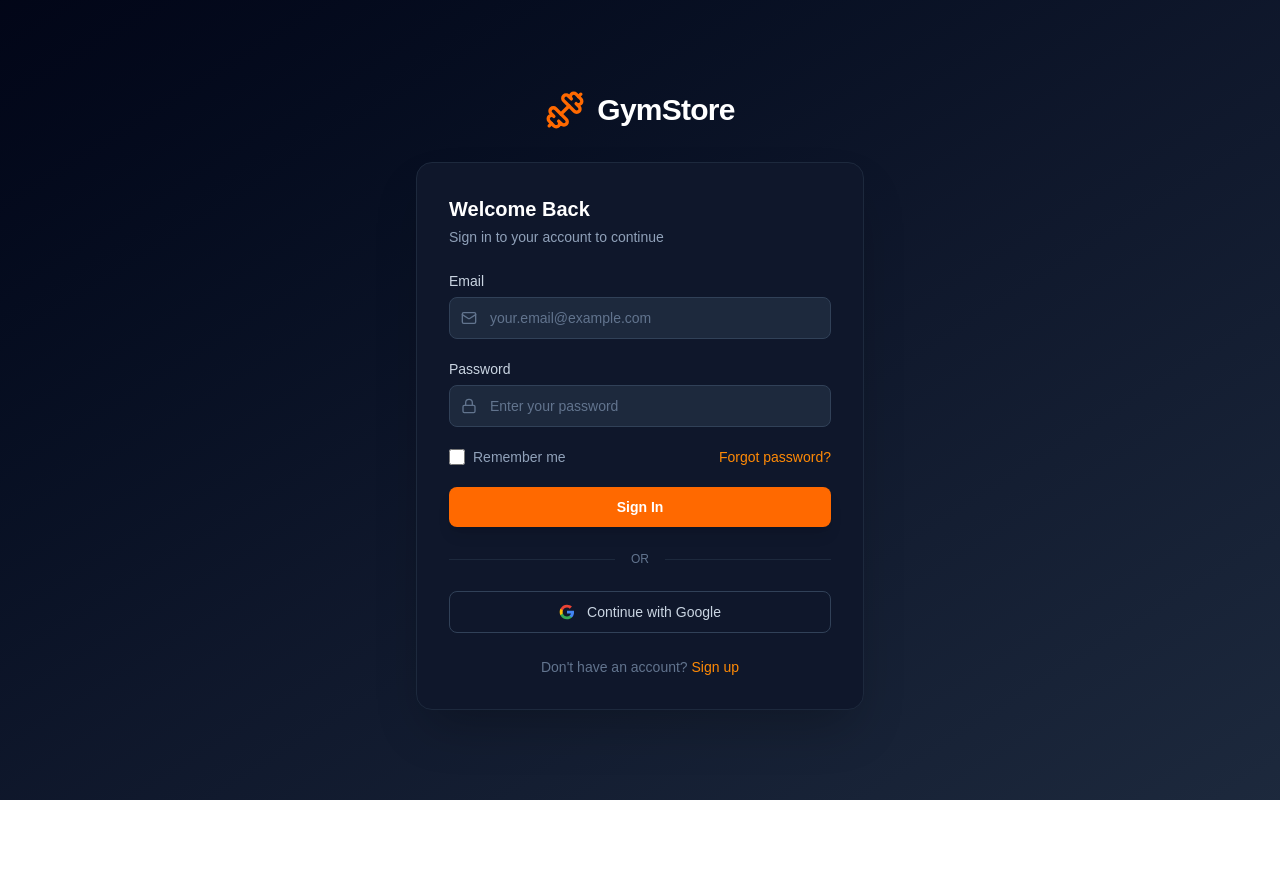
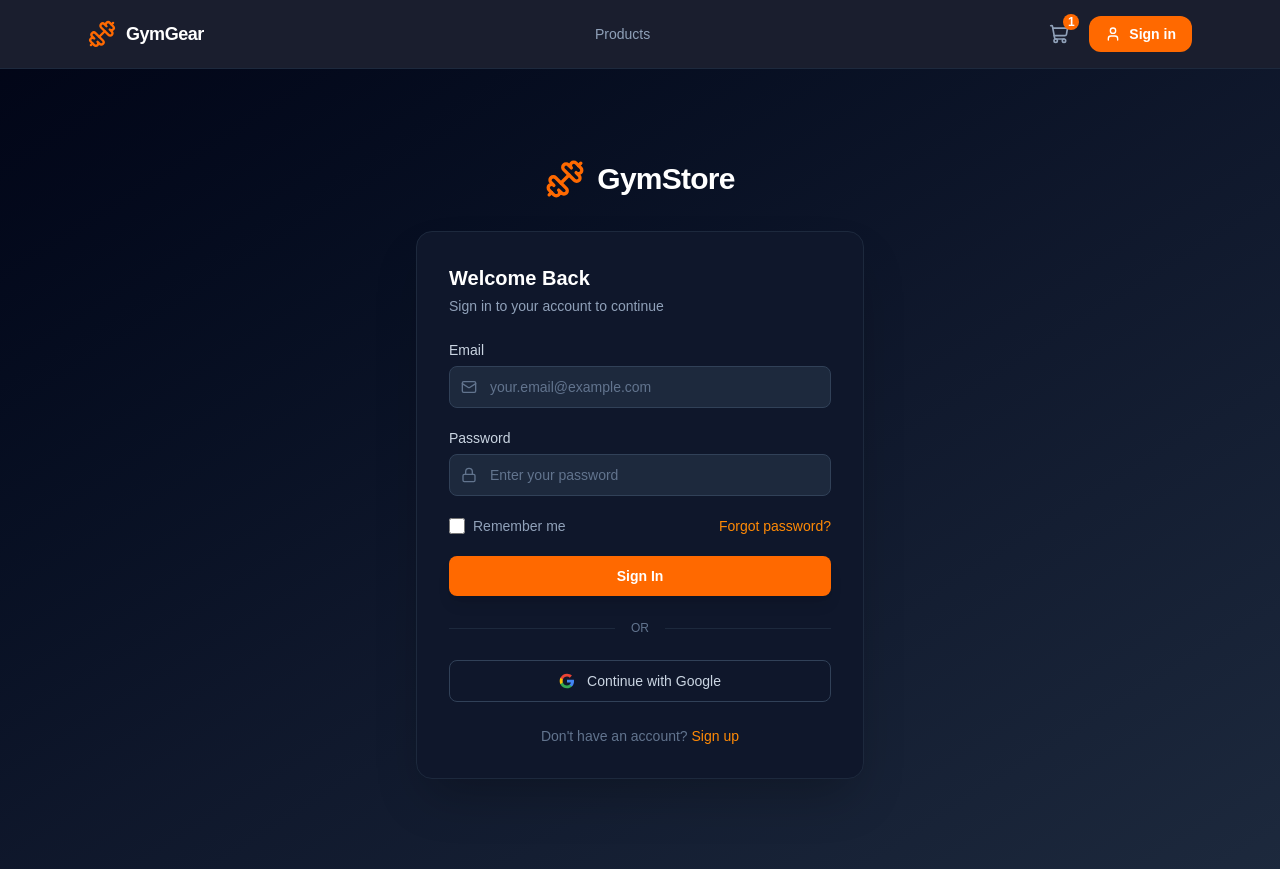
Before and after one commit to SriHariPokkimgari/Gym_gear, a Next.js app: page /pages/login in a window 1280 px wide. Before the commit the page ends 800 px from the top, so only its background shows below. Built offline with nearby package versions, Linux system fonts and the light colour scheme; no server answers.

Commit message:
Create a product api

```diff
--- a/app/layout.tsx
+++ b/app/layout.tsx
@@ -2,6 +2,8 @@
 import { Geist, Geist_Mono } from "next/font/google";
 import "./globals.css";
 import { AuthProvider } from "@/context/AuthContext";
+import { CartProvider } from "@/context/CartContext";
+import NavBar from "@/components/Navbar";
 
 const geistSans = Geist({
   variable: "--font-geist-sans",
@@ -29,7 +31,12 @@
       className={`${geistSans.variable} ${geistMono.variable} h-full antialiased`}
     >
       <body className="min-h-full flex flex-col">
-        <AuthProvider>{children}</AuthProvider>
+        <AuthProvider>
+          <CartProvider>
+            <NavBar />
+            {children}
+          </CartProvider>
+        </AuthProvider>
       </body>
     </html>
   );
--- a/app/pages/cart/page.tsx
+++ b/app/pages/cart/page.tsx
@@ -0,0 +1,4 @@
+"use client";
+export default function Cart() {
+  return <div>Hello I'm cart</div>;
+}
--- a/app/pages/products/page.tsx
+++ b/app/pages/products/page.tsx
@@ -0,0 +1,5 @@
+"use client";
+
+export default function Products() {
+  return <div>hello</div>;
+}
--- a/components/Navbar.tsx
+++ b/components/Navbar.tsx
@@ -0,0 +1,83 @@
+"use client";
+
+import { useAuth } from "@/context/AuthContext";
+import { useCart } from "@/context/CartContext";
+import { useRouter } from "next/navigation";
+import Link from "next/link";
+import { Dumbbell, LogOut, ShoppingCart, User } from "lucide-react";
+
+const NavBar = () => {
+  const { isLoggedIn, user, logout } = useAuth();
+  const { totalItems } = useCart();
+  const router = useRouter();
+
+  const handleLogout = async () => {
+    await logout();
+    router.push("/pages/login");
+  };
+  return (
+    <nav className="sticky top-0 z-50 bg-slate-950/90 backdrop-blur-md border-b border-slate-800">
+      <div className="text-white max-w-6xl mx-auto px-6 py-4 flex items-center justify-between">
+        {/* Logo */}
+        <Link href="/" className="flex items-center gap-2.5">
+          <Dumbbell className="w-7 h-7 text-orange-500" />
+          <span className=" font-bold text-lg tracking-tight ">GymGear</span>
+        </Link>
+
+        {/* Nav links */}
+        <div className="hidden sm:flex items-center gap-6">
+          <Link
+            href="/pages/products"
+            className="text-slate-400 hover:text-white text-sm transition-colors"
+          >
+            Products
+          </Link>
+          {user?.role === "admin" && (
+            <Link
+              href="/pages/admin"
+              className="text-orange-400 hover:text-orange-300 text-sm transition-colors"
+            >
+              Admin
+            </Link>
+          )}
+        </div>
+
+        {/* Right side */}
+        <div className="flex items-center gap-3">
+          {/* Cart */}
+          <Link
+            href="/pages/cart"
+            className="relative p-2 text-slate-400 hover:text-white transition-colors"
+          >
+            <ShoppingCart className="w-5 h-5" />
+            {totalItems > 0 && (
+              <span className="absolute -top-0.5 -right-0.5 w-4 h-4 bg-orange-500 text-white text-xs rounded-full flex items-center justify-center font-bold">
+                {totalItems}
+              </span>
+            )}
+          </Link>
+
+          {isLoggedIn ? (
+            <button
+              onClick={handleLogout}
+              className="flex items-center gap-2 text-sm text-slate-400 hover:text-white transition-colors "
+            >
+              <LogOut className="w-4 h-4" />
+              <span className="hidden sm:inline">Logout</span>
+            </button>
+          ) : (
+            <Link
+              href="/pages/login"
+              className="flex items-center gap-2 bg-orange-500 hover:bg-orange-400 text-white text-sm font-semibold px-4 py-2 rounded-xl transition-colors"
+            >
+              <User className="w-4 h-4" />
+              Sign in
+            </Link>
+          )}
+        </div>
+      </div>
+    </nav>
+  );
+};
+
+export default NavBar;
--- a/components/ProductCard.tsx
+++ b/components/ProductCard.tsx
@@ -0,0 +1,80 @@
+"use client";
+
+import Link from "next/link";
+import { ShoppingCart, Package } from "lucide-react";
+import { Product } from "@/types";
+import { useCart } from "@/context/CartContext";
+
+interface ProductCardProps {
+  product: Product;
+}
+
+const ProductCard = ({ product }: ProductCardProps) => {
+  const { addToCart } = useCart();
+
+  const fmt = (price: number) =>
+    `₹${price.toLocaleString("en-IN", { minimumFractionDigits: 2 })}`;
+
+  return (
+    <div className="group bg-slate-900 border border-slate-800 hover:border-slate-700 rounded-2xl overflow-hidden transition-all hover:-translate-y-1">
+      {/* Image */}
+      <Link href={`/products/${product.id}`}>
+        <div className="relative aspect-square overflow-hidden bg-slate-800">
+          {product.image_url ? (
+            <img
+              src={product.image_url}
+              alt={product.name}
+              className="w-full h-full object-cover group-hover:scale-105 transition-transform duration-300"
+            />
+          ) : (
+            <div className="w-full h-full flex items-center justify-center">
+              <Package className="w-12 h-12 text-slate-600" />
+            </div>
+          )}
+
+          {/* Out of stock badge */}
+          {product.stock === 0 && (
+            <div className="absolute inset-0 bg-black/60 flex items-center justify-center">
+              <span className="text-white text-sm font-semibold">
+                Out of Stock
+              </span>
+            </div>
+          )}
+
+          {/* Category badge */}
+          {product.category_name && (
+            <div className="absolute top-3 left-3 bg-slate-900/80 backdrop-blur-sm text-slate-300 text-xs px-2.5 py-1 rounded-full">
+              {product.category_name}
+            </div>
+          )}
+        </div>
+      </Link>
+
+      {/* Details */}
+      <div className="p-4">
+        <Link href={`/products/${product.id}`}>
+          <h3 className="text-white font-semibold text-sm mb-1 hover:text-orange-400 transition-colors line-clamp-1">
+            {product.name}
+          </h3>
+        </Link>
+        <p className="text-slate-500 text-xs mb-3 line-clamp-2">
+          {product.description}
+        </p>
+
+        <div className="flex items-center justify-between">
+          <p className="text-orange-400 font-bold">{fmt(product.price)}</p>
+          <button
+            onClick={() => addToCart(product)}
+            disabled={product.stock === 0}
+            className="flex items-center gap-1.5 bg-orange-500 hover:bg-orange-400 disabled:bg-slate-700 disabled:cursor-not-allowed text-white text-xs font-semibold px-3 py-2 rounded-xl transition-colors"
+          >
+            <ShoppingCart className="w-3.5 h-3.5" />
+            Add
+          </button>
+        </div>
+      </div>
+    </div>
+  );
+};
+
+export default ProductCard;
--- a/context/CartContext.tsx
+++ b/context/CartContext.tsx
@@ -0,0 +1,94 @@
+"use client";
+
+import React, { createContext, useContext, useEffect, useState } from "react";
+import { CartItem, Product } from "@/types";
+
+interface CartContextType {
+  items: CartItem[];
+  addToCart: (product: Product) => void;
+  removeFromCart: (productId: number) => void;
+  updateQuantity: (productId: number, quantity: number) => void;
+  clearCart: () => void;
+  totalItems: number;
+  totalPrice: number;
+}
+
+const CartContext = createContext<CartContextType | null>(null);
+
+export const CartProvider = ({ children }: { children: React.ReactNode }) => {
+  const [items, setItems] = useState<CartItem[]>([]);
+
+  useEffect(() => {
+    const saved = localStorage.getItem("gymgear_cart");
+    if (saved) setItems(JSON.parse(saved));
+  }, []);
+
+  useEffect(() => {
+    localStorage.setItem("gymgear_cart", JSON.stringify(items));
+  }, [items]);
+
+  const addToCart = (product: Product) => {
+    setItems((prev) => {
+      const existing = prev.find((item) => item.product.id === product.id);
+      if (existing) {
+        return prev.map((item) =>
+          item.product.id === product.id
+            ? { ...item, quantity: item.quantity + 1 }
+            : item,
+        );
+      }
+      //New item
+      return [...prev, { product, quantity: 1 }];
+    });
+  };
+
+  const removeFromCart = (productId: number) => {
+    setItems((prev) => prev.filter((item) => item.product.id !== productId));
+  };
+
+  const updateQuantity = (productId: number, quantity: number) => {
+    if (quantity <= 0) {
+      removeFromCart(productId);
+      return;
+    }
+    setItems((prev) =>
+      prev.map((item) =>
+        item.product.id === productId ? { ...item, quantity } : item,
+      ),
+    );
+  };
+
+  const clearCart = () => {
+    setItems([]);
+    localStorage.removeItem("gymgear_cart");
+  };
+
+  const totalItems = items.reduce((sum, item) => sum + item.quantity, 1);
+
+  const totalPrice = items.reduce(
+    (sum, item) => sum + item.product.price * item.quantity,
+    0,
+  );
+
+  return (
+    <CartContext.Provider
+      value={{
+        items,
+        addToCart,
+        removeFromCart,
+        updateQuantity,
+        clearCart,
+        totalItems,
+        totalPrice,
+      }}
+    >
+      {children}
+    </CartContext.Provider>
+  );
+};
+
+export const useCart = () => {
+  const context = useContext(CartContext);
+  if (!context) throw new Error("useCart must be used within CartProvider");
+  return context;
+};
--- a/lib/db.ts
+++ b/lib/db.ts
@@ -1,10 +1,19 @@
-import pkg from 'pg'
-const {Pool} = pkg;
+import pg from 'pg'
+const {Pool} = pg
+
+// const pool = new Pool({
+//     connectionString: process.env.DATABASE_URL,
+//     ssl: {rejectUnauthorized: false}
+// });
 
 
 const pool = new Pool({
-    connectionString: process.env.DATABASE_URL,
-    ssl: {rejectUnauthorized: false}
-});
+    host: process.env.DB_HOST,
+    port: process.env.DB_PORT ? parseInt(process.env.DB_PORT, 10) : undefined,
+    user: process.env.DB_USER,
+    password: process.env.DB_PASSWORD,
+    database: process.env.DB_NAME
+})
 
+pool.connect().catch((err) => console.log(`Database connection error: ${err}`))
 export default pool;
```
